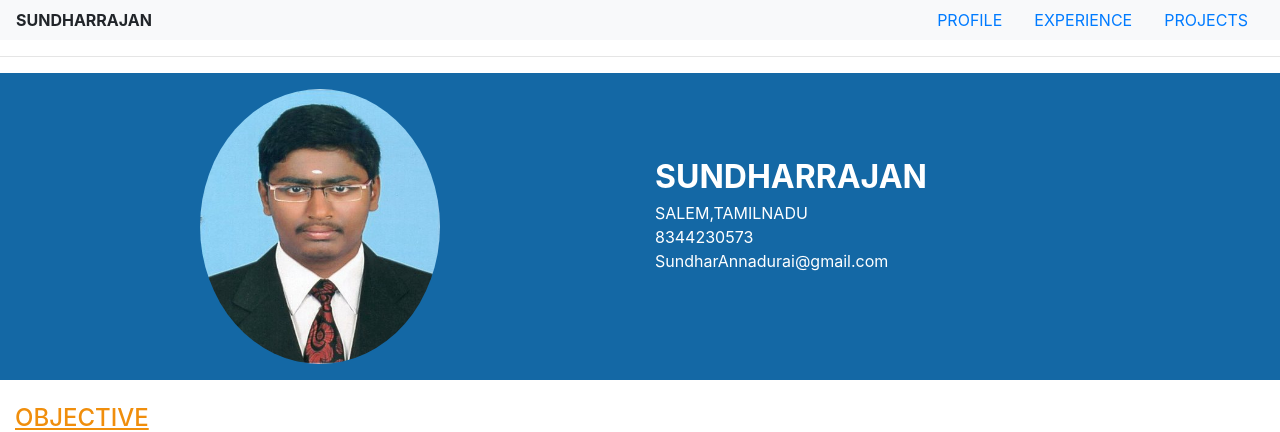
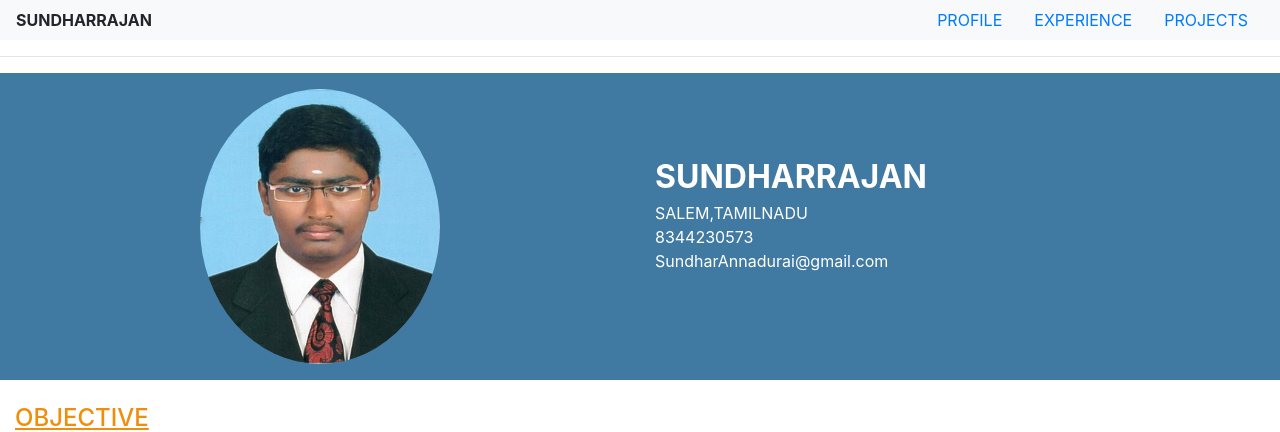
Before and after one commit to ASUNDHARRAJAN/Sundhar-resume, a React (Create React App) app: page / in a window 1280 px wide. Shown: the top 432 px of the page. Built offline with nearby package versions, Linux system fonts and the light colour scheme.

Commit message:
Create a React app and publish it to GitHub Pages

```diff
--- a/src/App.css
+++ b/src/App.css
@@ -44,7 +44,7 @@
 }
 
 .profile_section {
-  background-color:#1468a5;
+  background-color:#145a8ccf;
 }
 
 .navbar-nav li{
```
